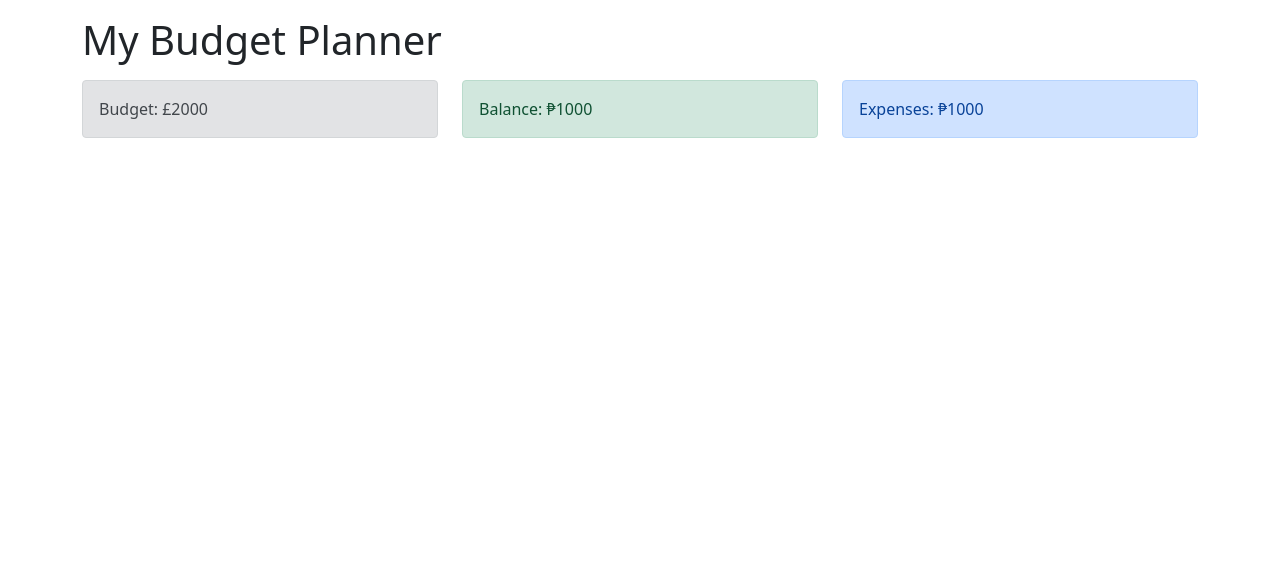
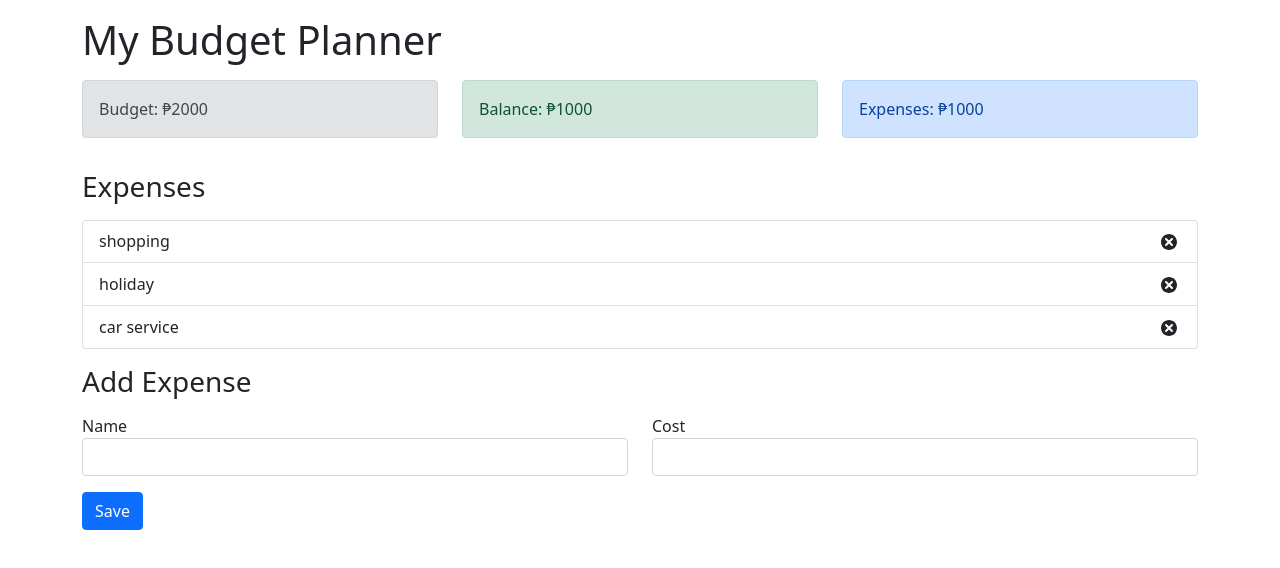
Before and after one commit to nccruel/PHinanz, a React (Create React App) app: page / in a window 1280 px wide. Shown: the top 568 px of the page. Built offline with nearby package versions, Linux system fonts and the light colour scheme.

Commit message:
Add new forms and files for the context handling

```diff
--- a/package.json
+++ b/package.json
@@ -6,7 +6,7 @@
     "@testing-library/jest-dom": "^5.16.4",
     "@testing-library/react": "^13.2.0",
     "@testing-library/user-event": "^13.5.0",
-    "autoprefixer": "10.4.5",
+    "autoprefixer": "10.4.6",
     "bootstrap": "^5.1.3",
     "react": "^18.1.0",
     "react-dom": "^18.1.0",
@@ -41,5 +41,5 @@
   },
   "overrides": {
     "autoprefixer": "10.4.5"
- }
+  }
 }
--- a/src/App.js
+++ b/src/App.js
@@ -3,9 +3,13 @@ import 'bootstrap/dist/css/bootstrap.min.css';
 import Budget from './components/Budget';
 import Balance from './components/Balance';
 import TotalExpenses from './components/TotalExpenses';
+import ExpenseList from './components/ExpenseList';
+import AddExpenseForm from './components/AddExpenseForm';
+import { AppProvider } from './context/AppContext';
 
 const App = () => {
 	return (
+		<AppProvider>
 			<div className='container'>
 				<h1 className='mt-3'>My Budget Planner</h1>
 				<div className='row mt-3'>
@@ -19,7 +23,20 @@ const App = () => {
 						<TotalExpenses />
 					</div>
 				</div>
+				<h3 className='mt-3'>Expenses</h3>
+				<div className='row mt-3'>
+					<div className='col-sm'>
+						<ExpenseList />
+					</div>
+				</div>
+				<h3 className='mt-3'>Add Expense</h3>
+				<div className='row mt-3'>
+					<div className='col-sm'>
+						<AddExpenseForm />
+					</div>
+				</div>
 			</div>
+		</AppProvider>
 	);
 };
 
--- /dev/null
+++ b/src/components/AddExpenseForm.js
@@ -0,0 +1,39 @@
+import React from 'react';
+
+const AddExpenseForm = () => {
+
+	return (
+		<form>
+			<div className='row'>
+				<div className='col-sm'>
+					<label for='name'>Name</label>
+					<input
+						required='required'
+						type='text'
+						className='form-control'
+						id='name'
+					></input>
+				</div>
+				<div className='col-sm'>
+					<label for='cost'>Cost</label>
+					<input
+						required='required'
+						type='text'
+						className='form-control'
+						id='cost'
+					></input>
+				</div>
+
+			</div>
+            <div className='row'>
+            	<div className='col-sm'>
+					<button type='submit' className='btn btn-primary mt-3'>
+						Save
+					</button>
+				</div>
+            </div>
+		</form>
+	);
+};
+
+export default AddExpenseForm;
--- a/src/components/Budget.js
+++ b/src/components/Budget.js
@@ -3,7 +3,7 @@ import React from 'react';
 const Budget = () => {
 	return (
 		<div className='alert alert-secondary'>
-			<span>Budget: £2000</span>
+			<span>Budget: ₱2000</span>
 		</div>
 	);
 };
--- /dev/null
+++ b/src/components/ExpenseItem.js
@@ -0,0 +1,18 @@
+import React from 'react';
+import { TiDelete } from 'react-icons/ti';
+
+const ExpenseItem = (props) => {
+	return (
+		<li className='list-group-item d-flex justify-content-between align-items-center'>
+			{props.name}
+			<div>
+				<span className='badge badge-primary badge-pill mr-3'>
+					₱{props.cost}
+				</span>
+				<TiDelete size='1.5em'></TiDelete>
+			</div>
+		</li>
+	);
+};
+
+export default ExpenseItem;
--- /dev/null
+++ b/src/components/ExpenseList.js
@@ -0,0 +1,20 @@
+import React from 'react'
+import ExpenseItem from './ExpenseItem';
+
+const ExpenseList = () => {
+    const expenses = [
+		{ id: 12, name: 'shopping', cost: 40 },
+		{ id: 13, name: 'holiday', cost: 400 },
+		{ id: 14, name: 'car service', cost: 50 },
+	];
+
+    return (
+		<ul className='list-group'>
+			{expenses.map((expense) => (
+				<ExpenseItem id={expense.id} name={expense.name} cost={expense.cost} />
+			))}
+		</ul>
+    )
+}
+
+export default ExpenseList
--- /dev/null
+++ b/src/context/AppContext.js
@@ -0,0 +1,35 @@
+import { useReducer, createContext } from "react";
+
+const AppReducer = (state, action) => {
+	switch (action.type) {
+		default:
+			return state;
+	}
+};
+
+const initialState = {
+	budget: 2000,
+	expenses: [
+		{ id: 12, name: 'shopping', cost: 40 },
+		{ id: 13, name: 'holiday', cost: 400 },
+		{ id: 14, name: 'car service', cost: 50 },
+	],
+};
+
+export const AppContext = createContext();
+
+export const AppProvider = (props) => {
+	const [state, dispatch] = useReducer(AppReducer, initialState);
+
+	return (
+		<AppContext.Provider
+			value={{
+				budget: state.budget,
+				expenses: state.expenses,
+				dispatch,
+			}}
+		>
+			{props.children}
+		</AppContext.Provider>
+	);
+};
```
Also changed, not shown: 1 other file (tests, documents, lock files or other folders).
